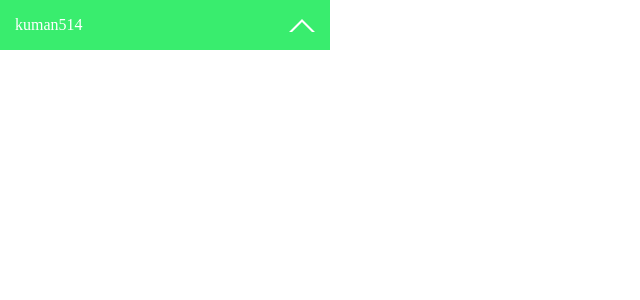
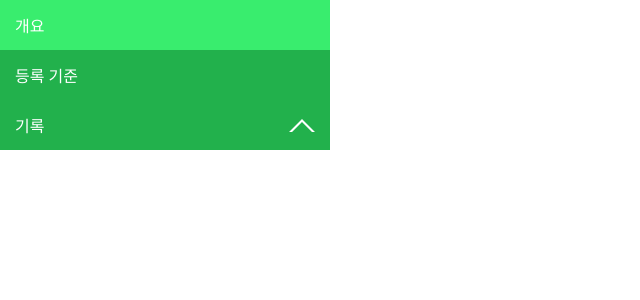
Before and after one commit to kuman514/YSOShmupRecords, a React (Vite) app: page / in a window 1280 px wide. Shown: the top 300 px of the page, without its empty margins (0-640 px from the left). Built offline with nearby package versions, Linux system fonts and the light colour scheme.

Commit message:
draft: split nav nodes into for-test and for-real

```diff
--- a/src/Main.tsx
+++ b/src/Main.tsx
@@ -16,7 +16,19 @@ function Main() {
         depth={0}
         onClick={() => {}}
         isDisabled={false}
-        nodeInfo={navNodeInfo.test}
+        nodeInfo={navNodeInfo.intro}
+      />
+      <NavItem
+        depth={0}
+        onClick={() => {}}
+        isDisabled={false}
+        nodeInfo={navNodeInfo.criteria}
+      />
+      <NavItem
+        depth={0}
+        onClick={() => {}}
+        isDisabled={false}
+        nodeInfo={navNodeInfo.records}
       />
     </Root>
   );
--- a/src/components/atoms/NavItem/index.tsx
+++ b/src/components/atoms/NavItem/index.tsx
@@ -82,6 +82,10 @@ export function NavItem({ depth, nodeInfo, isDisabled, onClick }: Props) {
           <NavItem
             key={navNodeInfo[id].id}
             depth={depth + 1}
+            /**
+             * @todo
+             * Add route moving if this child node is a leaf
+             */
             onClick={() => {}}
             isDisabled={false}
             nodeInfo={navNodeInfo[id]}
--- a/src/constants.ts
+++ b/src/constants.ts
@@ -1,9 +1,6 @@
 import { NavNodeInfo } from '^/types';
 
-/**
- * Temporary nav node info
- */
-export const navNodeInfo: Record<string, NavNodeInfo> = {
+export const navNodeInfoForTest: Record<string, NavNodeInfo> = {
   test: {
     id: 'test',
     label: 'kuman514',
@@ -30,3 +27,118 @@ export const navNodeInfo: Record<string, NavNodeInfo> = {
     childNavNodeIds: [],
   },
 };
+
+export const navNodeInfo: Record<string, NavNodeInfo> = {
+  intro: {
+    id: 'intro',
+    label: '개요',
+    childNavNodeIds: [],
+  },
+  criteria: {
+    id: 'criteria',
+    label: '등록 기준',
+    childNavNodeIds: [],
+  },
+  records: {
+    id: 'records',
+    label: '기록',
+    childNavNodeIds: ['dodonpachi', 'galagaarrangement', 'dariusgaiden'],
+  },
+  dodonpachi: {
+    id: 'dodonpachi',
+    label: '도돈파치 (1997)',
+    childNavNodeIds: [
+      'dodonpachi-ashot',
+      'dodonpachi-alaser',
+      'dodonpachi-bshot',
+      'dodonpachi-blaser',
+      'dodonpachi-cshot',
+      'dodonpachi-claser',
+    ],
+  },
+  galagaarrangement: {
+    id: 'galagaarrangement',
+    label: '갤러그 어레인지먼트',
+    childNavNodeIds: [],
+  },
+  dariusgaiden: {
+    id: 'dariusgaiden',
+    label: '다라이어스 외전',
+    childNavNodeIds: [
+      'dariusgaiden-zprime',
+      'dariusgaiden-v',
+      'dariusgaiden-w',
+      'dariusgaiden-x',
+      'dariusgaiden-y',
+      'dariusgaiden-z',
+      'dariusgaiden-vprime',
+    ],
+  },
+  'dodonpachi-ashot': {
+    id: 'dodonpachi-ashot',
+    label: 'A-Shot',
+    childNavNodeIds: [],
+  },
+  'dodonpachi-alaser': {
+    id: 'dodonpachi-alaser',
+    label: 'A-Laser',
+    childNavNodeIds: [],
+  },
+  'dodonpachi-bshot': {
+    id: 'dodonpachi-bshot',
+    label: 'B-Shot',
+    childNavNodeIds: [],
+  },
+  'dodonpachi-blaser': {
+    id: 'dodonpachi-blaser',
+    label: 'B-Laser',
+    childNavNodeIds: [],
+  },
+  'dodonpachi-cshot': {
+    id: 'dodonpachi-cshot',
+    label: 'C-Shot',
+    childNavNodeIds: [],
+  },
+  'dodonpachi-claser': {
+    id: 'dodonpachi-claser',
+    label: 'C-Laser',
+    childNavNodeIds: [],
+  },
+  'dariusgaiden-zprime': {
+    id: 'dariusgaiden-zprime',
+    // prettier-ignore
+    label: 'Z\'존',
+    childNavNodeIds: [],
+  },
+  'dariusgaiden-v': {
+    id: 'dariusgaiden-v',
+    label: 'V존',
+    childNavNodeIds: [],
+  },
+  'dariusgaiden-w': {
+    id: 'dariusgaiden-w',
+    label: 'W존',
+    childNavNodeIds: [],
+  },
+  'dariusgaiden-x': {
+    id: 'dariusgaiden-x',
+    label: 'X존',
+    childNavNodeIds: [],
+  },
+  'dariusgaiden-y': {
+    id: 'dariusgaiden-y',
+    label: 'Y존',
+    childNavNodeIds: [],
+  },
+  'dariusgaiden-z': {
+    id: 'dariusgaiden-z',
+    label: 'Z존',
+    childNavNodeIds: [],
+  },
+  'dariusgaiden-vprime': {
+    id: 'dariusgaiden-vprime',
+    // prettier-ignore
+    label: 'V\'존',
+    childNavNodeIds: [],
+  },
+};
```
Also changed, not shown: 1 other file (tests, documents, lock files or other folders).
